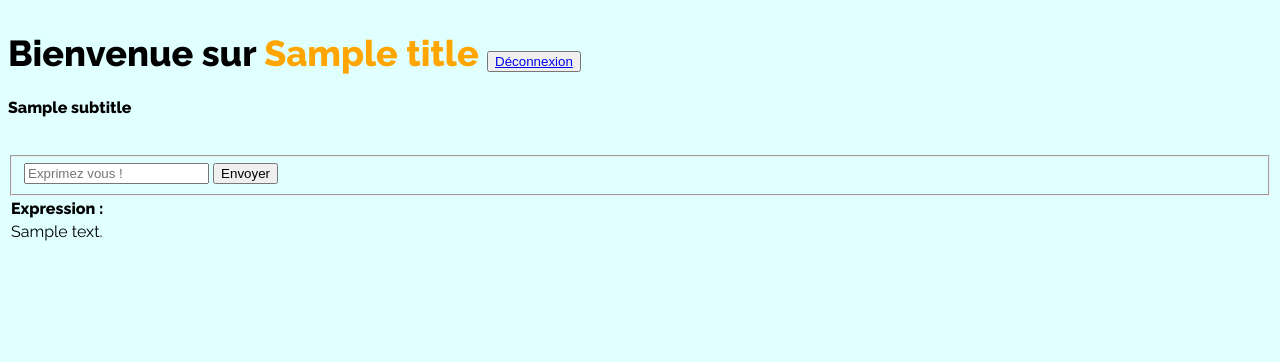
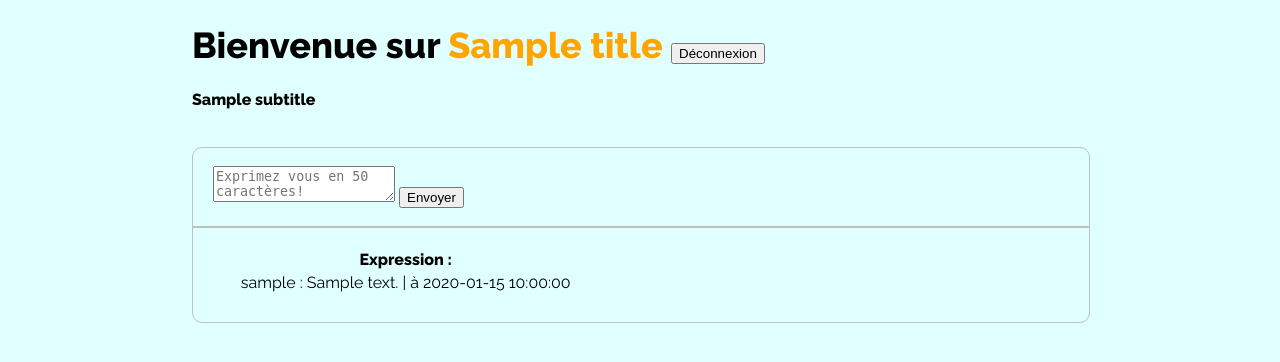
Before and after one commit to clemzouuu/projet-MVC-, a PHP site: template app/views/home.php in a window 1280 px wide. Shown: the top 362 px of the page. Run offline with PHP 8.4, Linux system fonts and the light colour scheme; the visitor is signed in with stand-in values (Sample User, id 1); the template is opened without the code that fills it: most values are stand-ins (such as "Sample title", 1, 10 or a date in 2020).

Commit message:
messages added

```diff
--- a/app/src/Controller/PostController.php
+++ b/app/src/Controller/PostController.php
@@ -34,13 +34,10 @@ class PostController extends AbstractController
         $postManager = new PostManager(new PDOFactory());
         $newPost = new Post();
         $newPost->setContent($content);
+        $newPost->setUsername($_COOKIE["username"]);
         $postManager->insertPost($newPost);
         header('Location: /home');
     }
-
-
-
-
 
 
     /**
--- a/app/src/Manager/PostManager.php
+++ b/app/src/Manager/PostManager.php
@@ -3,6 +3,7 @@
 namespace App\Manager;
 
 use App\Entity\Post;
+
 
 class PostManager extends BaseManager
 {
@@ -23,8 +24,11 @@ class PostManager extends BaseManager
     }
 
     public function insertPost(Post $post) {
-        $query = $this->pdo->prepare("INSERT INTO Posts (content,author) VALUES (:content,1)");
+
+        $query = $this->pdo->prepare("INSERT INTO Posts (content,username,id) VALUES (:content,:username,1)");
         $query->bindValue("content", $post->getContent(), \PDO::PARAM_STR);
+        $query->bindValue("username", $post->getUsername(), \PDO::PARAM_STR);
+
         $query->execute();
     }
 
--- a/app/src/Styles/home.css
+++ b/app/src/Styles/home.css
@@ -3,6 +3,7 @@
 body {
     font-family: 'Raleway', Arial, sans-serif;
     background-color: lightcyan;
+    margin: 0 15%;
 }
 .welcome {
     font-size: 18px;
@@ -15,3 +16,35 @@ body {
 .content {
     font-weight: bold;
 }
+
+fieldset{
+    border: none;
+    padding: 2%;
+}
+.main{
+    display: flex;
+    flex-direction: column;
+    width: 100%;
+    border: 1px solid rgb(192, 192, 192);
+    border-radius: 10px;
+}
+
+.fakeHr {
+    color: black;
+    border: 1px solid rgb(192, 192, 192);
+}
+
+.posts{
+    padding: 0 5% 3% 5%;
+}
+
+.logout a{
+    color: black;
+    text-decoration: none;
+    position: relative;
+}
+
+.textarea{
+    max-width: 50%;
+    max-height: 100px;
+}
--- a/app/views/home.php
+++ b/app/views/home.php
@@ -4,6 +4,7 @@ session_start();
 if(!$_SESSION["connecte"]){
     header("location: /");
 }
+
 
 ?>
 <!doctype html>
@@ -32,19 +33,20 @@ if(!$_SESSION["connecte"]){
         <?= $subtitle ?>
     </div>
 
-
-
 <br>
 <br>
 
+    <div class="main">
         <fieldset>
             <form method="POST" action="/insert-new-post">
-            <input type="text" name="content" id="submit" placeholder="Exprimez vous !" minlength="1" maxlength="50"/>
+                <textarea type="text" name="content" id="submit" placeholder="Exprimez vous en 50 caractères!" minlength="1" maxlength="50" class="textarea"></textarea>
                 <input type="submit" value="Envoyer" id="submit"/>
             </form>
         </fieldset>
+        <div class="fakeHr"></div>
+        <br>
 
-    <div>
+        <div class="posts">
             <table>
                 <tr>
                     <th>Expression :</th>
@@ -52,12 +54,15 @@ if(!$_SESSION["connecte"]){
                 <tr>
                     <td>
                         <?php foreach ($posts as $post) { ?>
-                    <?= $post->getContent()?><br>
+
+                            <?= $post->getUsername()?> :
+                            <?= $post->getContent()?> | à <?= $post->getCreated()?><br>
+
                         <?php } ?>
                     </td>
                 </tr>
             </table>
         </div>
-
+    </div>
 </body>
 </html>
--- a/app/views/register.php
+++ b/app/views/register.php
@@ -23,7 +23,7 @@ $_SESSION["connecte"] = false;
     <div>
         <form method="POST" action="/register-new-user">
             <label for="username"><b>Nom d'utilisateur</b></label>
-            <input type="text" placeholder="Entrer le nom d'utilisateur" id="username" name="username" required>
+            <input type="text" placeholder="Caractères spéciaux interdits" id="username" name="username" required>
             <br>
             <label for="email"><b>Email</b></label>
             <input type="email" placeholder="Entrer un email" id="email" name="email" required>
--- a/consignes.txt
+++ b/consignes.txt
@@ -7,4 +7,3 @@ Gestion réponses des réponses
 Gestions utilisateurs
 Gestion authentification/autorisation
 md5
-front end
```
Also changed, not shown: app/src/Controller/SecurityController.php (+6 -2 lines), app/src/Entity/Post.php (+54 -0 lines), database/dump.sql (+5 -8 lines). Lines whose indentation alone changed are shown as unchanged.
